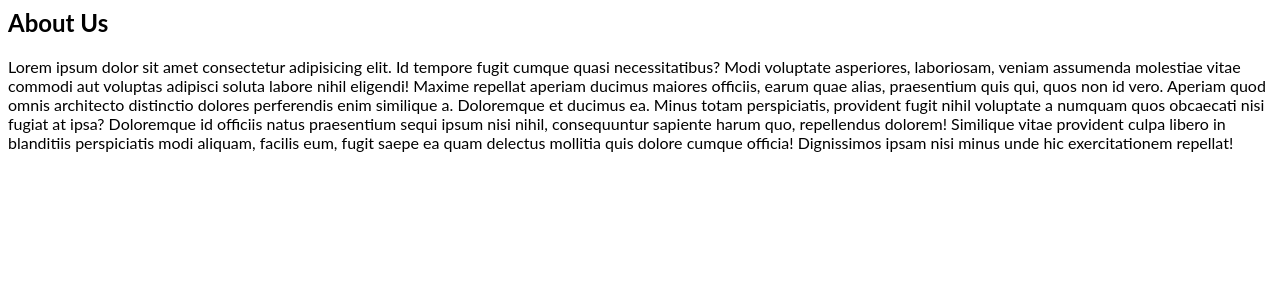
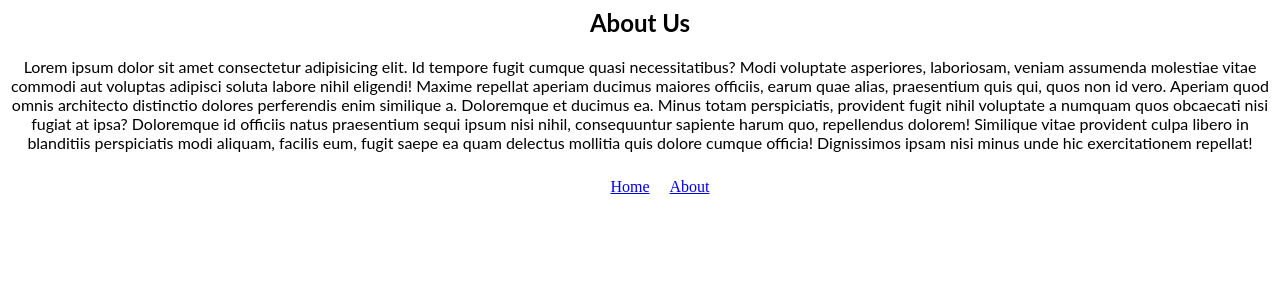
Before and after one commit to codingSlate/react-routing, a React (Create React App) app: page /about in a window 1280 px wide. Shown: the top 300 px of the page. Built offline with nearby package versions, Linux system fonts and the light colour scheme.

Commit message:
footer Link added

```diff
--- a/src/App.js
+++ b/src/App.js
@@ -1,18 +1,19 @@
-import React  from 'react';
+import React from 'react';
 import { BrowserRouter as MyRouter, Route } from 'react-router-dom';
-
 import Home from './Pages/Home';
 import About from './Pages/About';
+import Footer from './Pages/Footer';
 import './style.css';
 
 const App = () => {
   return (
     <MyRouter>
       <div>
-        <Route path="/" exact component={Home} />
-        <Route path="/about" component={About} />
         <main>
+          <Route path="/" exact component={Home} />
+          <Route path="/about" component={About} />
         </main>
+        <Footer />
       </div>
     </MyRouter>
   );
--- /dev/null
+++ b/src/Pages/Footer.js
@@ -0,0 +1,19 @@
+import React from 'react';
+import { Link } from 'react-router-dom';
+const Footer = () => {
+  return (
+    <footer>
+      <nav aria-label="secondary">
+        <ul>
+          <li>
+            <Link to="/">Home</Link>
+          </li>
+          <li>
+            <Link to="/about">About</Link>
+          </li>
+        </ul>
+      </nav>
+    </footer>
+  );
+};
+export default Footer;
--- a/src/style.css
+++ b/src/style.css
@@ -1,3 +1,20 @@
-h1, p {
+h1,
+p {
   font-family: Lato;
+  text-align: center;
 }
+
+ul {
+  margin: 0;
+  list-style: none;
+  display: flex;
+  justify-content: center;
+  align-items: center;
+}
+li {
+  padding: 5px;
+  margin: 5px;
+}
+/* a{
+  text-decoration: none;
+} */
```
